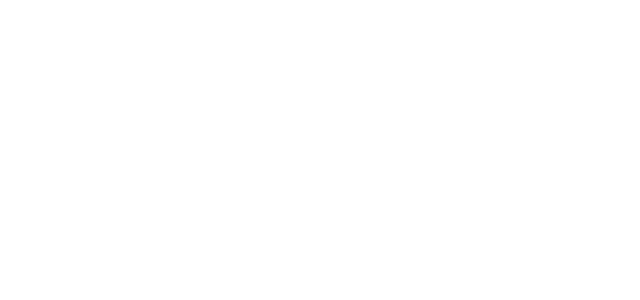
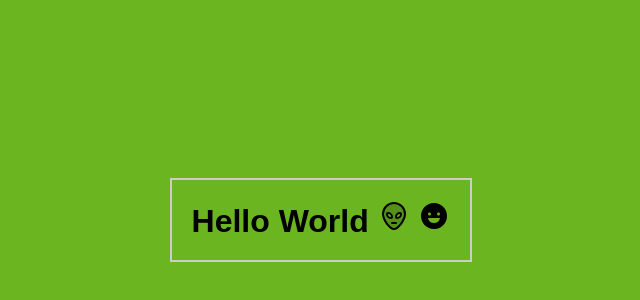
Before and after one commit to kumanboy/react-dars-3, a React (Vite) app: page / in a window 1280 px wide. Shown: the part 180-480 px from the top of the page, without its empty margins (319-959 px from the left). Built offline with nearby package versions, Linux system fonts and the light colour scheme.

Commit message:
Styling end

```diff
--- a/package.json
+++ b/package.json
@@ -11,7 +11,8 @@
   },
   "dependencies": {
     "react": "^18.3.1",
-    "react-dom": "^18.3.1"
+    "react-dom": "^18.3.1",
+    "react-icons": "^5.4.0"
   },
   "devDependencies": {
     "@eslint/js": "^9.15.0",
--- a/src/App.jsx
+++ b/src/App.jsx
@@ -1,5 +1,14 @@
+import "./index.css"
+import { PiAlienDuotone } from "react-icons/pi";
+import {IoIosHappy} from "react-icons/io";
 export const App = () => {
+
+
+
     return (
-        <></>
+        <>
+            <h1>Hello World <PiAlienDuotone /> <IoIosHappy /></h1>
+        </>
+
     )
 }
--- a/src/components/Greeting.jsx
+++ /dev/null
@@ -1,6 +0,0 @@
-import React from 'react'
-
-const Greeting = ({timeofDay}) => {
-    return (timeofDay === 'morning') ?<h1>Good Morning</h1>: <h1>Good Afternoon</h1>
-}
-export default Greeting
--- /dev/null
+++ b/src/index.css
@@ -0,0 +1,19 @@
+* {
+    padding: 0;
+    margin: 0;
+    box-sizing: border-box;
+}
+
+body {
+    background: rgb(107, 181, 32);
+    display: flex;
+    justify-content: center;
+    align-items: center;
+    height: 100vh;
+}
+
+h1 {
+    font-family: sans-serif;
+    border: 2px solid #ccc;
+    padding: 20px;
+}
```
Also changed, not shown: src/components/Person.jsx (deleted, +0 -11 lines), src/components/UserStatus.jsx (deleted, +0 -10 lines), src/components/Weather.jsx (deleted, +0 -13 lines), 1 other file (tests, documents, lock files or other folders).
